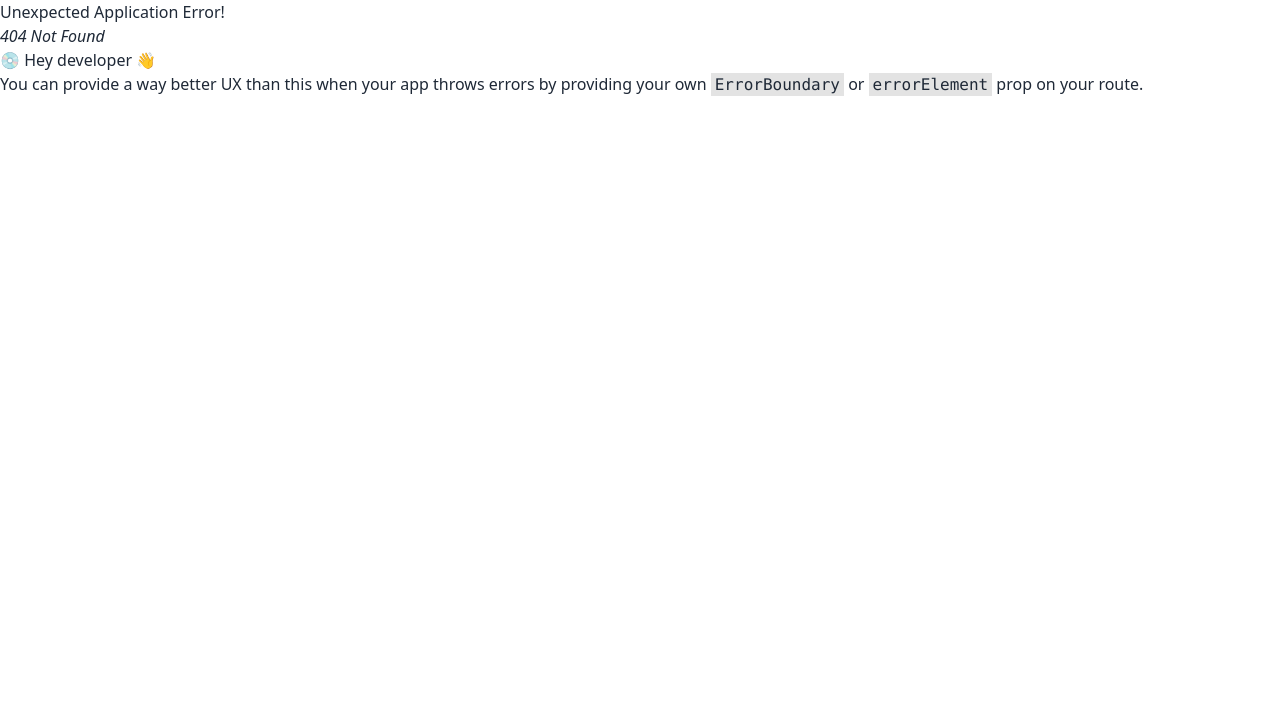
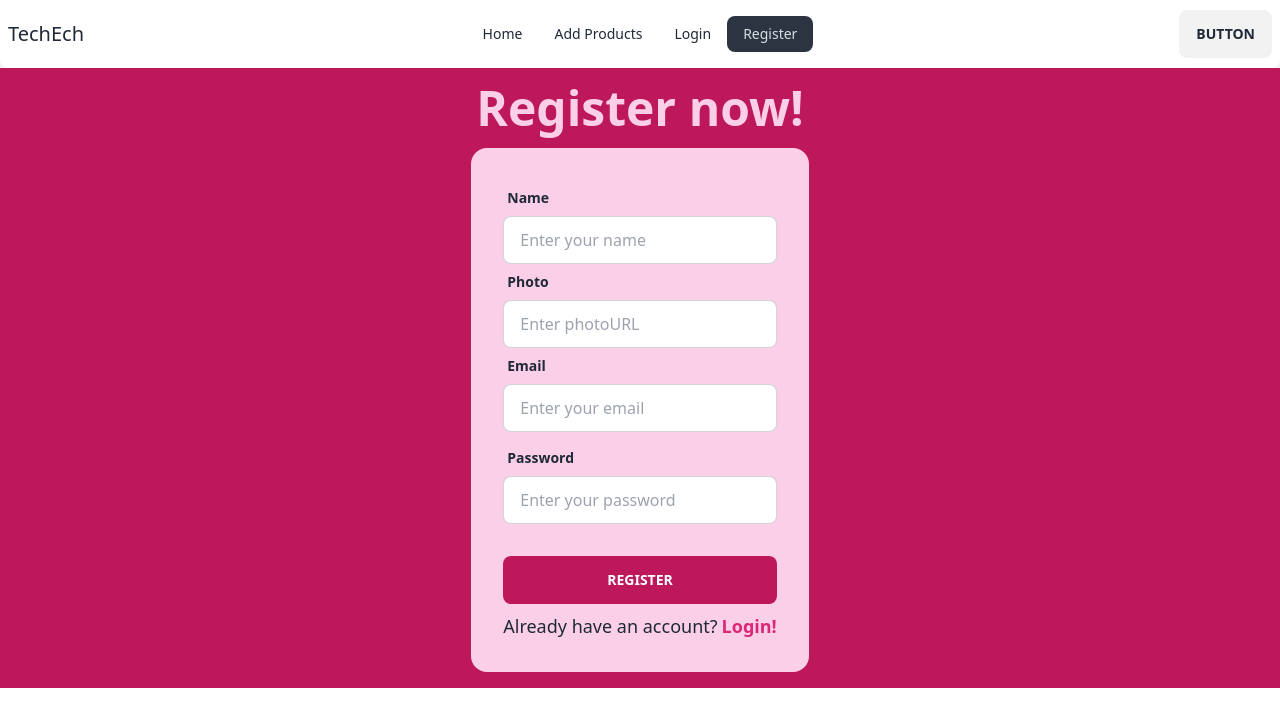
Before and after one commit to nisakib07/tech-ech-client, a React (Vite) app: page /register in a window 1280 px wide. Before the commit this address had no page. Shown: the top 726 px of the page. Built offline with nearby package versions, Linux system fonts and the light colour scheme; no server answers.

Commit message:
Registration done

```diff
--- a/package.json
+++ b/package.json
@@ -17,6 +17,7 @@
     "react": "^18.2.0",
     "react-dom": "^18.2.0",
     "react-router-dom": "^6.17.0",
+    "react-toastify": "^9.1.3",
     "sort-by": "^1.2.0",
     "swiper": "^10.3.1"
   },
--- /dev/null
+++ b/src/Providers/AuthProvider.jsx
@@ -0,0 +1,80 @@
+import PropTypes from "prop-types";
+import {
+  GoogleAuthProvider,
+  createUserWithEmailAndPassword,
+  getAuth,
+  onAuthStateChanged,
+  signInWithEmailAndPassword,
+  signInWithPopup,
+  signOut,
+  updateProfile,
+} from "firebase/auth";
+import { createContext, useEffect, useState } from "react";
+import app from "../config/firebase.config";
+
+export const AuthContext = createContext(null);
+const auth = getAuth(app);
+const googleAuthProvider = new GoogleAuthProvider();
+
+const AuthProvider = ({ children }) => {
+  const [user, setUser] = useState(null);
+  const [loader, setLoader] = useState(null);
+
+  const googleSignIn = () => {
+    setLoader(true);
+    return signInWithPopup(auth, googleAuthProvider);
+  };
+
+  const createUser = (email, password) => {
+    setLoader(true);
+    return createUserWithEmailAndPassword(auth, email, password);
+  };
+
+  const userSignIn = (email, password) => {
+    setLoader(true);
+    return signInWithEmailAndPassword(auth, email, password);
+  };
+
+  const userSignOut = () => {
+    setLoader(true);
+    return signOut(auth);
+  };
+
+  const userProfileUpdate = (userName, photoURL) => {
+    setLoader(true);
+    updateProfile(auth.currentUser, {
+      displayName: userName,
+      photoURL: photoURL,
+    });
+  };
+
+  useEffect(() => {
+    const unsubscribe = onAuthStateChanged(auth, (currentUser) => {
+      setUser(currentUser);
+      setLoader(false);
+    });
+
+    return () => {
+      unsubscribe();
+    };
+  }, []);
+
+  const authInfo = {
+    user,
+    createUser,
+    userSignIn,
+    userSignOut,
+    userProfileUpdate,
+    loader,
+    googleSignIn,
+  };
+  return (
+    <AuthContext.Provider value={authInfo}>{children}</AuthContext.Provider>
+  );
+};
+
+AuthProvider.propTypes = {
+  children: PropTypes.node,
+};
+
+export default AuthProvider;
--- /dev/null
+++ b/src/pages/Register/Register.jsx
@@ -0,0 +1,120 @@
+import { useContext } from "react";
+
+import "react-toastify/dist/ReactToastify.css";
+import { Link } from "react-router-dom";
+import { AuthContext } from "../../Providers/AuthProvider";
+import { ToastContainer, toast } from "react-toastify";
+// import { useNavigate } from "react-router-dom";
+
+const Register = () => {
+  const { createUser, userSignOut, userProfileUpdate } =
+    useContext(AuthContext);
+
+  const handleRegisterSubmit = (e) => {
+    e.preventDefault();
+    const name = e.target.name.value;
+    const photo = e.target.photo.value;
+    const email = e.target.email.value;
+    const password = e.target.password.value;
+
+    if (password.length < 6) {
+      toast.error("Password must be at least 6 characters");
+      return;
+    } else if (!/.*[A-Z].*/.test(password)) {
+      toast.error("Password must have a capital letter");
+      return;
+    } else if (!/[!@#$%^&*()_+{}[\]:;<>,.?~\\\-/]/.test(password)) {
+      toast.error("Password must have a special character");
+      return;
+    }
+
+    createUser(email, password)
+      .then(() => {
+        userSignOut();
+        userProfileUpdate(name, photo);
+        toast.success("Successfully Registered! Go to login!!!");
+        e.target.reset();
+      })
+      .catch((error) => {
+        toast.error(error.message);
+        e.target.reset();
+      });
+  };
+  return (
+    <div className="bg-pink-700">
+      <div className="hero min-h-scree">
+        <div className="hero-content flex-col">
+          <div className="text-center">
+            <h1 className="text-5xl font-bold text-pink-200">Register now!</h1>
+          </div>
+          <div className="card flex-shrink-0 w-full max-w-sm shadow-transparent bg-pink-200 shadow-2xl">
+            <form onSubmit={handleRegisterSubmit} className="card-body">
+              <div className="form-control">
+                <label className="label">
+                  <span className="label-text font-semibold ">Name</span>
+                </label>
+                <input
+                  type="text"
+                  name="name"
+                  placeholder="Enter your name"
+                  className="input input-bordered focus:text-pink-600 placeholder:font"
+                  required
+                />
+                <label className="label">
+                  <span className="label-text font-semibold ">Photo</span>
+                </label>
+                <input
+                  type="text"
+                  name="photo"
+                  placeholder="Enter photoURL"
+                  className="input input-bordered focus:text-pink-600 placeholder:font"
+                />
+                <label className="label">
+                  <span className="label-text font-semibold ">Email</span>
+                </label>
+                <input
+                  type="email"
+                  name="email"
+                  placeholder="Enter your email"
+                  className="input input-bordered focus:text-pink-600 placeholder:font"
+                  required
+                />
+              </div>
+              <div className="form-control">
+                <label className="label">
+                  <span className="label-text font-semibold">Password</span>
+                </label>
+                <input
+                  type="password"
+                  name="password"
+                  placeholder="Enter your password"
+                  className="input input-bordered focus:text-pink-600"
+                  required
+                />
+              </div>
+              <div className="form-control mt-6">
+                <input
+                  className="btn border-none bg-pink-700 text-white hover:bg-pink-500"
+                  type="submit"
+                  value="Register"
+                />
+              </div>
+              <p className="text-lg">
+                Already have an account?
+                <Link to="/login">
+                  <span className="font-bold ml-1 text-pink-600">Login!</span>
+                </Link>
+              </p>
+            </form>
+
+            <ToastContainer
+              pauseOnHover={false}
+              autoClose={2000}></ToastContainer>
+          </div>
+        </div>
+      </div>
+    </div>
+  );
+};
+
+export default Register;
```
Also changed, not shown: src/main.jsx (+14 -1 lines), 1 other file (tests, documents, lock files or other folders).
